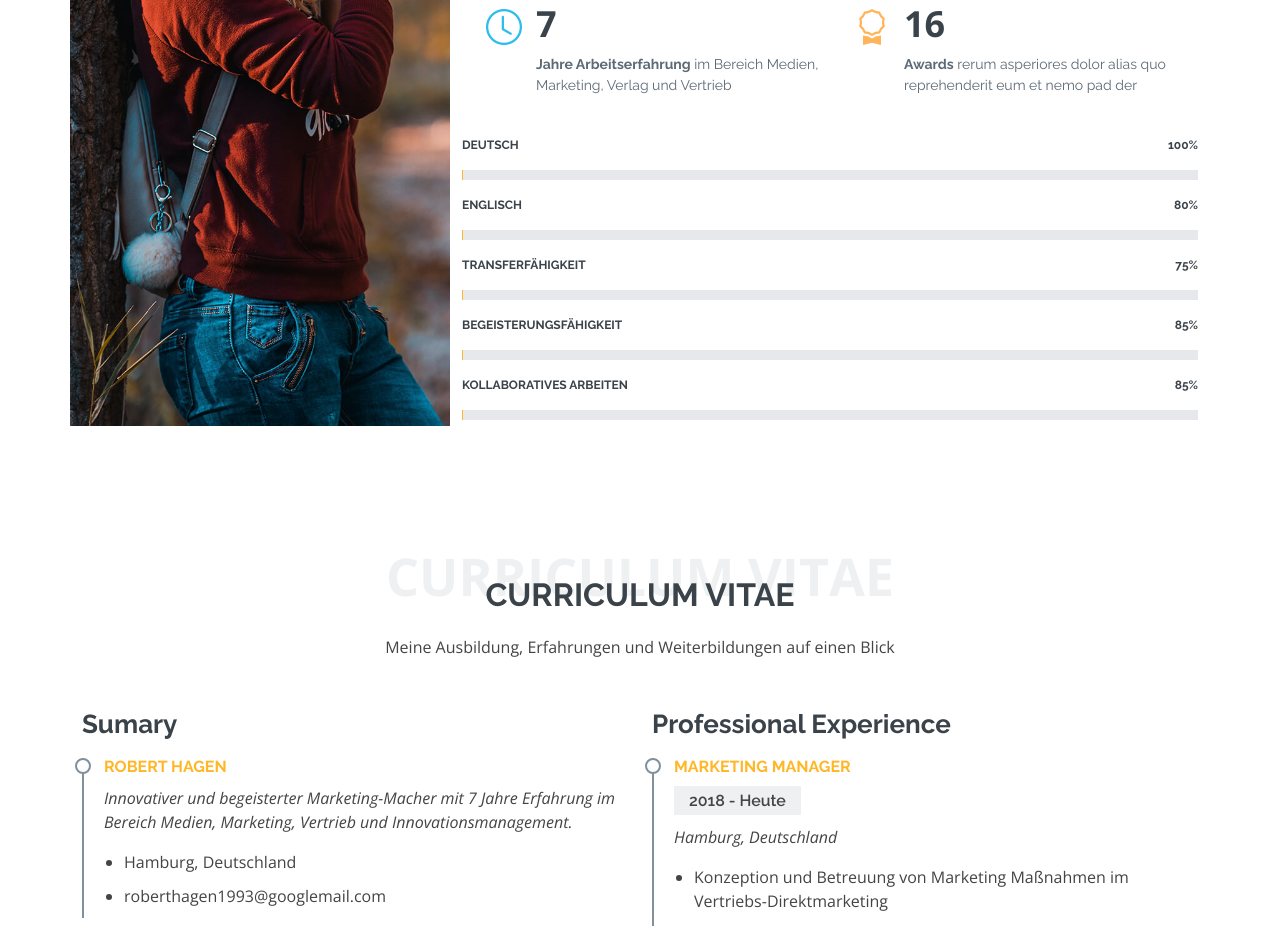
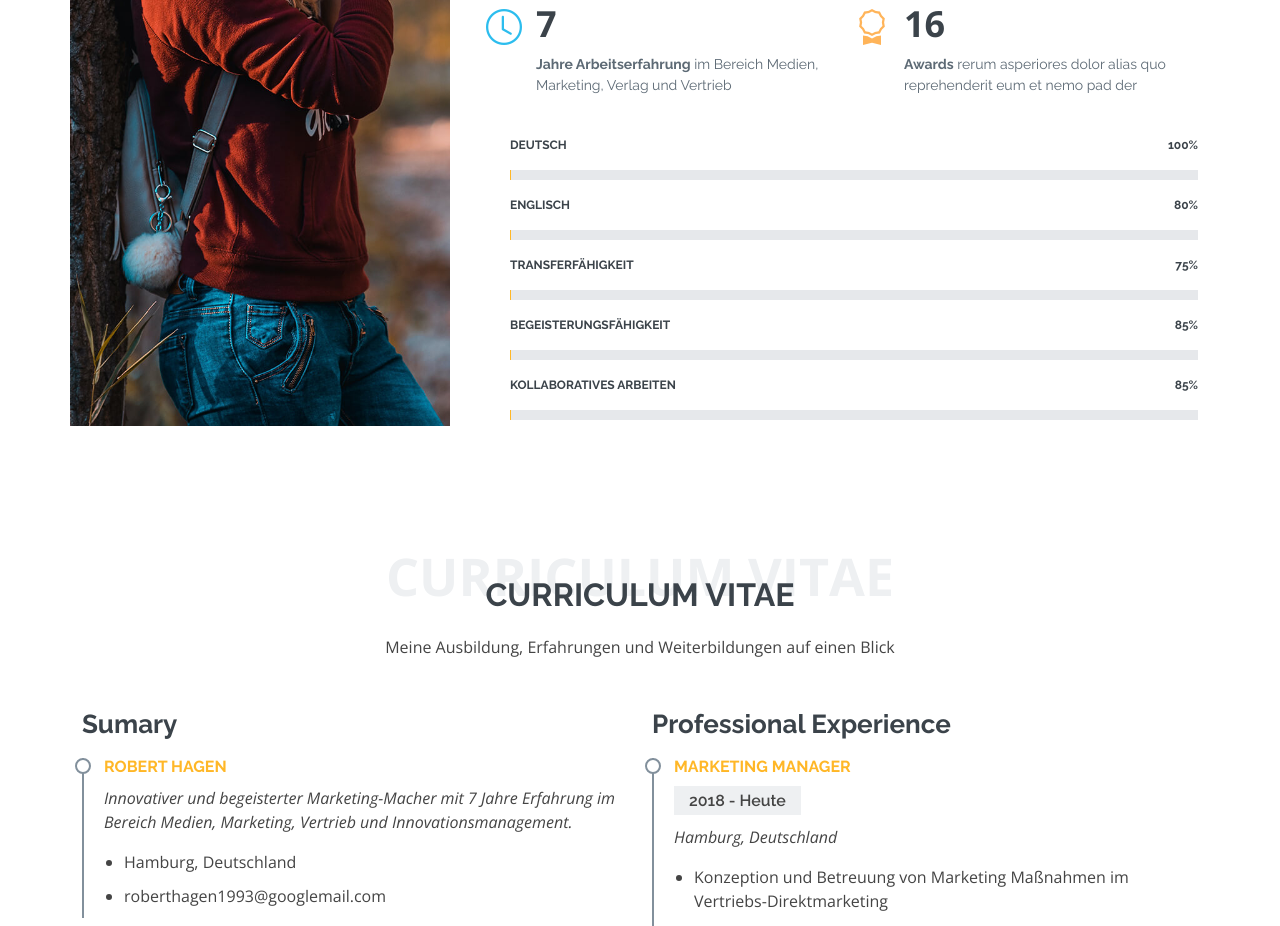
Before and after one commit to robert-hagen/RobertHagen, a plain HTML site: page index.html in a window 1280 px wide. Shown: the part 1400-2326 px from the top of the page. Drawn offline with nearby package versions, Linux system fonts and the light colour scheme; a script that the page names is missing; files whose address does not match are found by name.

Commit message:
Update index.html

```diff
--- a/index.html
+++ b/index.html
@@ -145,7 +145,7 @@
               </div>
             </div><!-- End .content-->
 
-            <div class="skills-content ps-lg-">
+            <div class="skills-content ps-lg-5">
               <div class="progress">
                 <span class="skill">Deutsch <i class="val">100%</i></span>
                 <div class="progress-bar-wrap">
```
